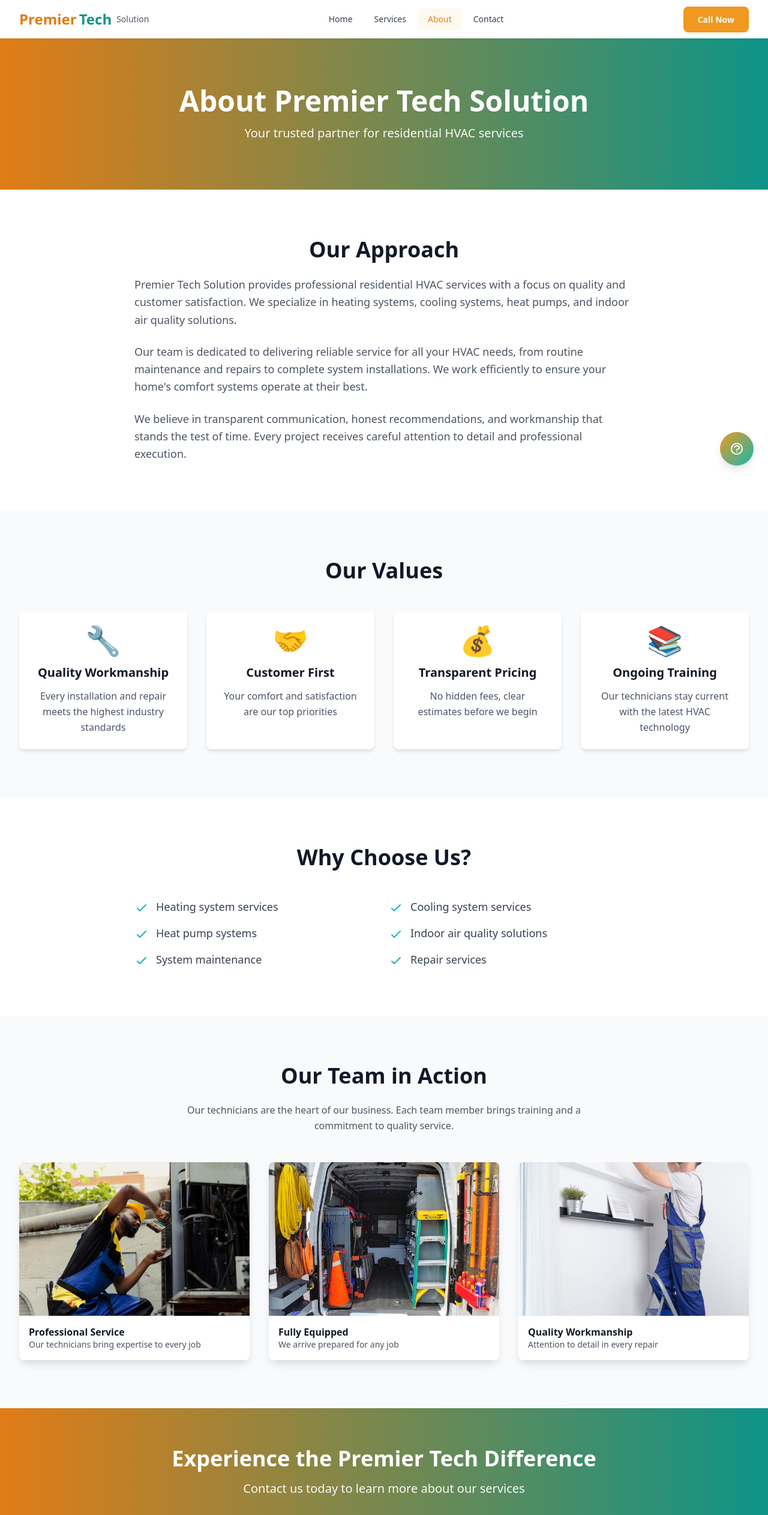
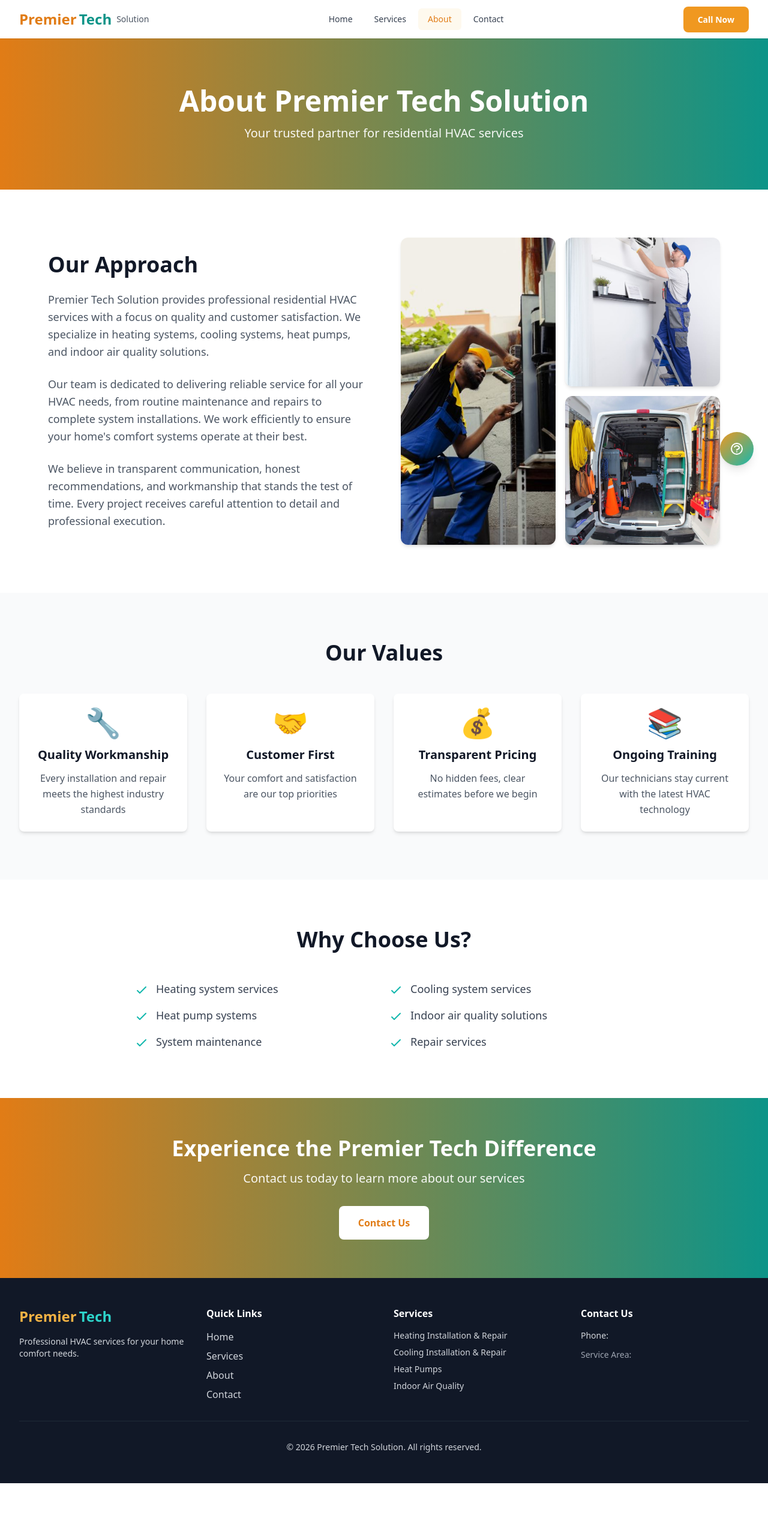
Before and after one commit to SenpoAhJin/HVAC_Website, a React (Vite) app: page /about in a window 1280 px wide. Shown: the top 2525 px of the page at 60% size. After the commit the page ends 2472 px from the top, so only its background shows below. Built offline with nearby package versions, Linux system fonts and the light colour scheme.

Commit message:
About page: merge gallery into Our Approach section with photo collage

```diff
--- a/src/pages/About.jsx
+++ b/src/pages/About.jsx
@@ -48,8 +48,11 @@ export default function About() {
 
       {/* Company Story */}
       <section className="py-20">
-        <div className="max-w-4xl mx-auto px-4 sm:px-6 lg:px-8">
-          <h2 className="text-4xl font-bold text-gray-900 mb-6 text-center">Our Approach</h2>
+        <div className="max-w-6xl mx-auto px-4">
+          <div className="grid lg:grid-cols-2 gap-10 lg:gap-14 items-center">
+            {/* Left column: text content */}
+            <div>
+              <h2 className="text-4xl font-bold text-gray-900 mb-6 text-left">Our Approach</h2>
 
               <div className="space-y-6 text-lg">
                 <p className="text-gray-600">
@@ -63,6 +66,47 @@ export default function About() {
                 <p className="text-gray-600">
                   We believe in transparent communication, honest recommendations, and workmanship that stands the test of time. Every project receives careful attention to detail and professional execution.
                 </p>
+              </div>
+            </div>
+
+            {/* Right column: photo collage */}
+            <div className="grid grid-cols-2 grid-rows-2 gap-4 h-[22rem] sm:h-[32rem]">
+              {/* Ladder technician photo - spans two rows */}
+              <div className="relative overflow-hidden rounded-xl shadow-md row-span-2">
+                <img
+                  src={`${import.meta.env.BASE_URL}images/about/technician-1.jpg`}
+                  alt="HVAC technician on ladder servicing air handler unit"
+                  className="w-full h-full object-cover object-top"
+                  loading="lazy"
+                  width="400"
+                  height="640"
+                />
+              </div>
+
+              {/* Rooftop unit photo - top right */}
+              <div className="relative overflow-hidden rounded-xl shadow-md">
+                <img
+                  src={`${import.meta.env.BASE_URL}images/about/technician-2.jpg`}
+                  alt="Technician performing maintenance on rooftop HVAC equipment"
+                  className="w-full h-full object-cover object-center"
+                  loading="lazy"
+                  width="400"
+                  height="310"
+                />
+              </div>
+
+              {/* Service van photo - bottom right */}
+              <div className="relative overflow-hidden rounded-xl shadow-md">
+                <img
+                  src={`${import.meta.env.BASE_URL}images/about/service-van.jpg`}
+                  alt="Professional service van with organized HVAC tools and equipment"
+                  className="w-full h-full object-cover object-center"
+                  loading="lazy"
+                  width="400"
+                  height="310"
+                />
+              </div>
+            </div>
           </div>
         </div>
       </section>
@@ -113,57 +157,6 @@ export default function About() {
         </div>
       </section>
 
-      {/* Team Section */}
-      <section className="bg-gray-50 py-20">
-        <div className="max-w-7xl mx-auto px-4 sm:px-6 lg:px-8">
-          <h2 className="text-4xl font-bold text-gray-900 mb-6 text-center">Our Team in Action</h2>
-          <p className="text-center text-gray-600 mb-12 max-w-2xl mx-auto">
-            Our technicians are the heart of our business. Each team member brings training and a commitment to quality service.
-          </p>
-
-          <div className="grid grid-cols-1 md:grid-cols-3 gap-8">
-            <div className="rounded-lg overflow-hidden shadow-lg card-hover">
-              <img
-                src={`${import.meta.env.BASE_URL}images/about/technician-1.jpg`}
-                alt="HVAC technician performing professional air handler service"
-                className="w-full h-64 object-cover"
-                loading="lazy"
-              />
-              <div className="p-4 bg-white">
-                <h3 className="font-semibold text-gray-900">Professional Service</h3>
-                <p className="text-sm text-gray-600">Our technicians bring expertise to every job</p>
-              </div>
-            </div>
-
-            <div className="rounded-lg overflow-hidden shadow-lg card-hover">
-              <img
-                src={`${import.meta.env.BASE_URL}images/about/service-van.jpg`}
-                alt="Fully stocked HVAC service van with organized professional tools"
-                className="w-full h-64 object-cover"
-                loading="lazy"
-              />
-              <div className="p-4 bg-white">
-                <h3 className="font-semibold text-gray-900">Fully Equipped</h3>
-                <p className="text-sm text-gray-600">We arrive prepared for any job</p>
-              </div>
-            </div>
-
-            <div className="rounded-lg overflow-hidden shadow-lg card-hover">
-              <img
-                src={`${import.meta.env.BASE_URL}images/about/technician-2.jpg`}
-                alt="Expert HVAC technician providing quality equipment maintenance"
-                className="w-full h-64 object-cover"
-                loading="lazy"
-              />
-              <div className="p-4 bg-white">
-                <h3 className="font-semibold text-gray-900">Quality Workmanship</h3>
-                <p className="text-sm text-gray-600">Attention to detail in every repair</p>
-              </div>
-            </div>
-          </div>
-        </div>
-      </section>
-
       {/* CTA */}
       <section className="bg-gradient-to-r from-warm-600 to-cool-600 py-16">
         <div className="max-w-4xl mx-auto px-4 sm:px-6 lg:px-8 text-center text-white">
```
Also changed, not shown: 1 other file (tests, documents, lock files or other folders). Lines whose indentation alone changed are shown as unchanged.
